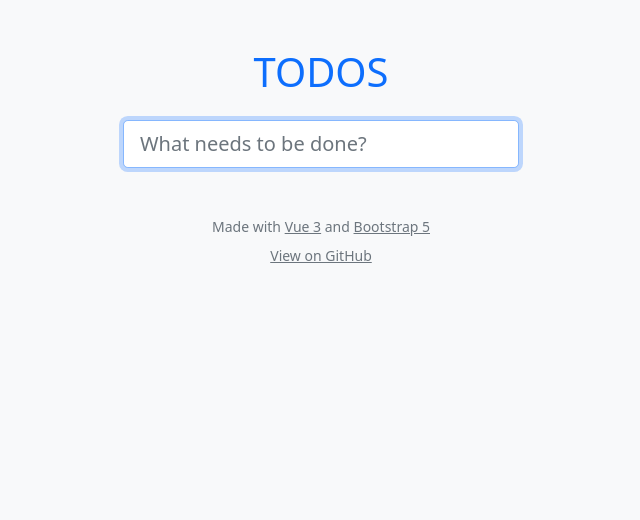
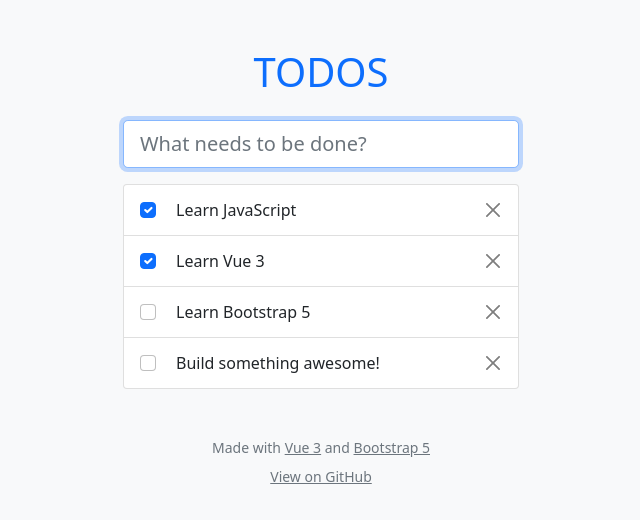
Before and after one commit to davidgaroro/vue-todo-pwa, a Vue app: page / in a window 1280 px wide. Shown: the top 520 px of the page, without its empty margins (319-959 px from the left). Built offline with nearby package versions, Linux system fonts and the light colour scheme.

Commit message:
add todo item component and basic structure

```diff
--- /dev/null
+++ b/src/components/TodoItem.vue
@@ -0,0 +1,39 @@
+<template>
+  <li class="list-group-item d-flex justify-content-between align-items-center">
+    <div class="my-auto">
+      <input
+        class="form-check-input me-3"
+        type="checkbox"
+        aria-label="Todo checkbox"
+        :checked="todo.done"
+      />
+    </div>
+    <input
+      class="form-control form-control-plaintext p-1"
+      type="text"
+      aria-label="Todo text"
+      :value="todo.text"
+    />
+    <button
+      type="button"
+      class="btn-close btn-sm ms-2"
+      aria-label="Remove todo"
+    ></button>
+  </li>
+</template>
+
+<script>
+export default {
+  name: "TodoItem",
+  props: {
+    todo: Object,
+  },
+};
+</script>
+
+<!-- Add "scoped" attribute to limit CSS to this component only -->
+<style scoped lang="scss">
+.form-check-input {
+  cursor: pointer;
+}
+</style>
--- a/src/views/Home.vue
+++ b/src/views/Home.vue
@@ -8,16 +8,29 @@
     aria-label="New todo text"
     placeholder="What needs to be done?"
   />
+  <ul class="list-group">
+    <TodoItem v-for="todo in todos" :key="todo.id" :todo="todo" />
+  </ul>
 </template>
 
 <script>
 // @ is an alias to /src
-// import HelloWorld from "@/components/HelloWorld.vue";
+import TodoItem from "@/components/TodoItem.vue";
 
 export default {
   name: "Home",
-  /* components: {
-    HelloWorld,
-  }, */
+  components: {
+    TodoItem,
+  },
+  data() {
+    return {
+      todos: [
+        { id: 1, text: "Learn JavaScript", done: true },
+        { id: 2, text: "Learn Vue 3", done: true },
+        { id: 3, text: "Learn Bootstrap 5", done: false },
+        { id: 4, text: "Build something awesome!", done: false },
+      ],
+    };
+  },
 };
 </script>
```
